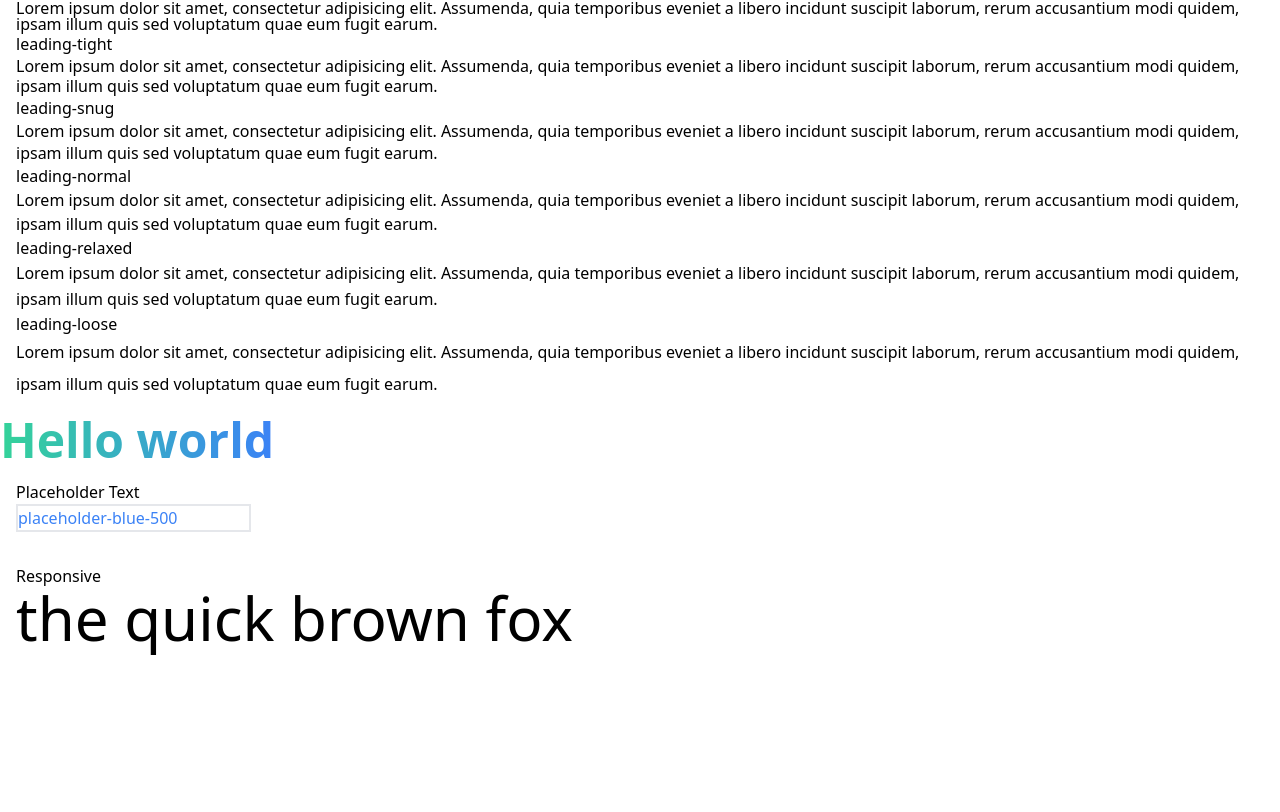
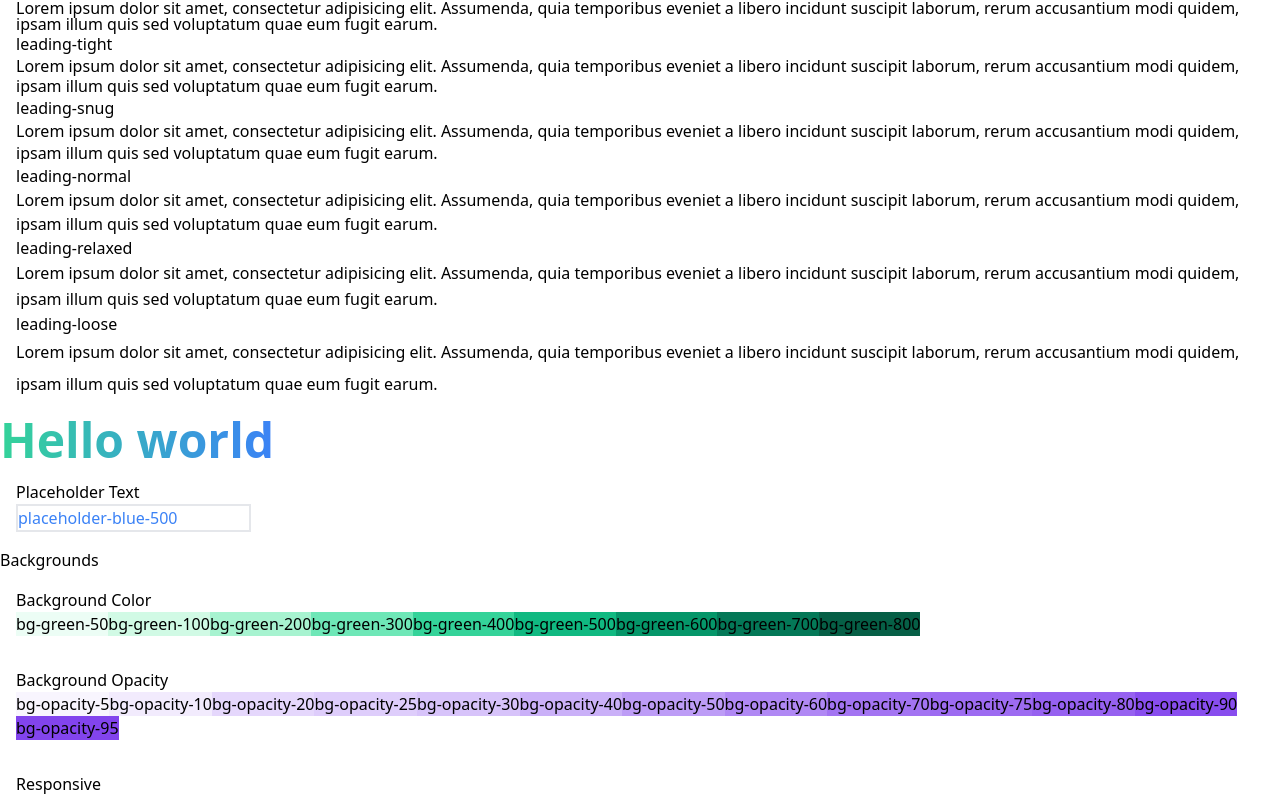
Before and after one commit to alexmkio/tailwind-react-practice, a React (Create React App) app: page / in a window 1280 px wide. Shown: the part 2740-3552 px from the top of the page. Before the commit the page ends 3404 px from the top, so only its background shows below. Built offline with nearby package versions, Linux system fonts and the light colour scheme.

Commit message:
Add examples for background styling

```diff
--- a/src/App.js
+++ b/src/App.js
@@ -162,8 +162,8 @@ function App() {
           <p className="leading-loose">Lorem ipsum dolor sit amet, consectetur adipisicing elit. Assumenda, quia temporibus eveniet a libero incidunt suscipit laborum, rerum accusantium modi quidem, ipsam illum quis sed voluptatum quae eum fugit earum.</p>
         </section>
 
-        <div class="text-5xl font-extrabold">
-          <span class="bg-clip-text text-transparent bg-gradient-to-r from-green-400 to-blue-500">
+        <div className="text-5xl font-extrabold">
+          <span className="bg-clip-text text-transparent bg-gradient-to-r from-green-400 to-blue-500">
             Hello world
           </span>
         </div>
@@ -175,14 +175,49 @@ function App() {
           <input className="placeholder-blue-500 border-2" placeholder="placeholder-blue-500"></input>
         </section>
 
+        <h2>
+          Backgrounds
+        </h2>
+
+        <section className="p-4">
+          <h3>
+            Background Color
+          </h3>
+          <button className="bg-green-50">bg-green-50</button>
+          <button className="bg-green-100">bg-green-100</button>
+          <button className="bg-green-200">bg-green-200</button>
+          <button className="bg-green-300">bg-green-300</button>
+          <button className="bg-green-400">bg-green-400</button>
+          <button className="bg-green-500">bg-green-500</button>
+          <button className="bg-green-600">bg-green-600</button>
+          <button className="bg-green-700">bg-green-700</button>
+          <button className="bg-green-800">bg-green-800</button>
+        </section>
+
+        <section className="p-4">
+          <h3>
+            Background Opacity
+          </h3>
+          <button className="bg-purple-600 bg-opacity-5">bg-opacity-5</button>
+          <button className="bg-purple-600 bg-opacity-10">bg-opacity-10</button>
+          <button className="bg-purple-600 bg-opacity-20">bg-opacity-20</button>
+          <button className="bg-purple-600 bg-opacity-25">bg-opacity-25</button>
+          <button className="bg-purple-600 bg-opacity-30">bg-opacity-30</button>
+          <button className="bg-purple-600 bg-opacity-40">bg-opacity-40</button>
+          <button className="bg-purple-600 bg-opacity-50">bg-opacity-50</button>
+          <button className="bg-purple-600 bg-opacity-60">bg-opacity-60</button>
+          <button className="bg-purple-600 bg-opacity-70">bg-opacity-70</button>
+          <button className="bg-purple-600 bg-opacity-75">bg-opacity-75</button>
+          <button className="bg-purple-600 bg-opacity-80">bg-opacity-80</button>
+          <button className="bg-purple-600 bg-opacity-90">bg-opacity-90</button>
+          <button className="bg-purple-600 bg-opacity-95">bg-opacity-95</button>
+        </section>
+
         <section className="p-4">
           <h3>
             Responsive
           </h3>
-          <p className="
-            text-xs italic uppercase
-            lg:text-6xl lg:not-italic lg:lowercase
-          ">The quick brown fox</p>
+
         </section>
       </main>
     </>
```
